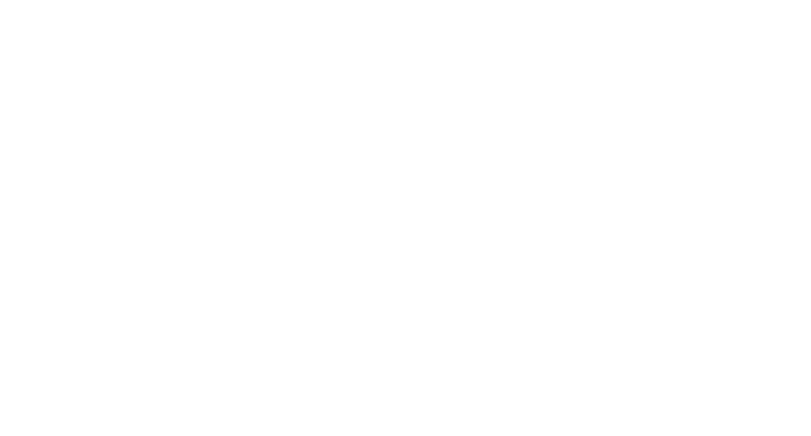
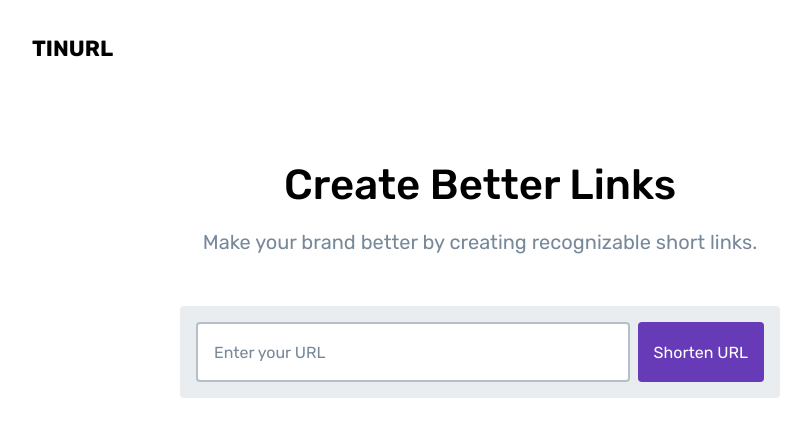
Before and after one commit to romanslonov/tinurl, a website: page public/index.html in a window 1280 px wide. Shown: the whole page, without its empty margins (160-971 px from the left). Drawn offline with Linux system fonts and the light colour scheme.

Commit message:
Added simple page, style and script

```diff
--- a/public/index.html
+++ b/public/index.html
@@ -1,13 +1,36 @@
-<!doctype html>
+<!DOCTYPE html>
 <html lang="en">
+
 <head>
     <meta charset="UTF-8">
-    <meta name="viewport"
-          content="width=device-width, user-scalable=no, initial-scale=1.0, maximum-scale=1.0, minimum-scale=1.0">
+    <meta name="viewport" content="width=device-width, initial-scale=1.0">
     <meta http-equiv="X-UA-Compatible" content="ie=edge">
-    <title>Document</title>
+    <title>TINURL – Make your brand better by creating recognizable short links</title>
+    <link rel="stylesheet" href="style.css">
+    <link href="https://fonts.googleapis.com/css?family=Rubik:300,400,500,700&display=swap" rel="stylesheet">
 </head>
+
 <body>
+<div class="container">
+    <nav class="nav">
+        <div class="nav__logo">tinurl</div>
 
+        <ul class="nav__list">
+        </ul>
+    </nav>
+    <header class="header">
+        <h1 class="header__title">Create Better Links</h1>
+        <p class="header__text">Make your brand better by creating recognizable short links.</p>
+    </header>
+    <div class="wrapper">
+        <form id="generateForm" class="generate-form">
+            <input autocomplete="off" name="url" type="text" placeholder="Enter your URL" required class="generate-form__input">
+            <button class="generate-form__button" type="submit">Shorten URL</button>
+        </form>
+        <div id="result" class="result"></div>
+    </div>
+</div>
+<script src="script.js"></script>
 </body>
+
 </html>
--- /dev/null
+++ b/public/script.js
@@ -0,0 +1,22 @@
+const form = document.getElementById('generateForm');
+
+form.addEventListener('submit', (e) => {
+    e.preventDefault();
+
+    const value = form.querySelector('input[name="url"]');
+
+    if (value.url) {
+        fetch('http://localhost:9000/api/v1/shorten', {
+            headers: { 'Content-Type': 'application/json' },
+            method: 'POST',
+            body: JSON.stringify({ url: value.url })
+        })
+            .then(response => response.json())
+            .then((response) => {
+                document.getElementById('result').innerText = response.shortUrl;
+            })
+            .catch(() => {});
+    }
+
+    return false;
+});
--- /dev/null
+++ b/public/style.css
@@ -0,0 +1,114 @@
+* { box-sizing: border-box; }
+
+body {
+    font-family: 'Rubik', sans-serif;
+    margin: 0;
+    min-height: 100vh;
+}
+
+h1, h2, h3, h4, h5, h6 {
+    font-weight: 500;
+}
+
+button, input {
+    font-family: inherit;
+    font-size: inherit;
+}
+
+a { text-decoration: none; }
+
+input::-moz-placeholder { color: lightslategray; }
+input::-webkit-input-placeholder { color: lightslategray; }
+input:-ms-input-placeholder { color: lightslategray; }
+input::-ms-input-placeholder { color: lightslategray; }
+input::placeholder { color: lightslategray; }
+
+.container {
+    max-width: 960px;
+    margin: 0 auto;
+    padding: 0 32px;
+}
+
+.header {
+    text-align: center;
+    padding: 64px 16px 32px;
+}
+
+.header__title {
+    margin: 0;
+    font-size: 42px;
+}
+
+.header__text {
+    color: lightslategray;
+    font-size: 20px;
+}
+
+.wrapper {
+    display: flex;
+    align-items: center;
+    justify-content: center;
+    flex-direction: column;
+}
+
+.generate-form {
+    display: flex;
+    justify-content: center;
+    width: 100%;
+    max-width: 600px;
+    background-color: hsla(210, 14%, 53%, 0.15);
+    border-radius: 4px;
+    padding: 16px;
+}
+
+.generate-form__input {
+    font-family: inherit;
+    font-size: inherit;
+    border: 2px solid hsla(210, 14%, 53%, 0.53);
+    border-radius: 4px;
+    height: 60px;
+    width: 100%;
+    padding: 0 16px;
+}
+
+.generate-form__input:focus {
+    outline: none;
+    border-color: #673ab7;
+}
+
+.generate-form__button {
+    color: white;
+    display: block;
+    height: 60px;
+    white-space: nowrap;
+    border: none;
+    background-color:#673ab7;
+    padding: 0 16px;
+    border-radius: 4px;
+    margin-left: 8px;
+}
+
+.result {
+    margin-top: 16px;
+}
+
+.nav {
+    display: flex;
+    justify-content: space-between;
+    align-items: center;
+    padding: 32px 0;
+}
+
+.nav__logo {
+    font-weight: bold;
+    text-transform: uppercase;
+    font-size: 22px;
+}
+
+.nav__list {
+    list-style: none;
+}
+
+.nav__link {
+    color: black;
+}
```
